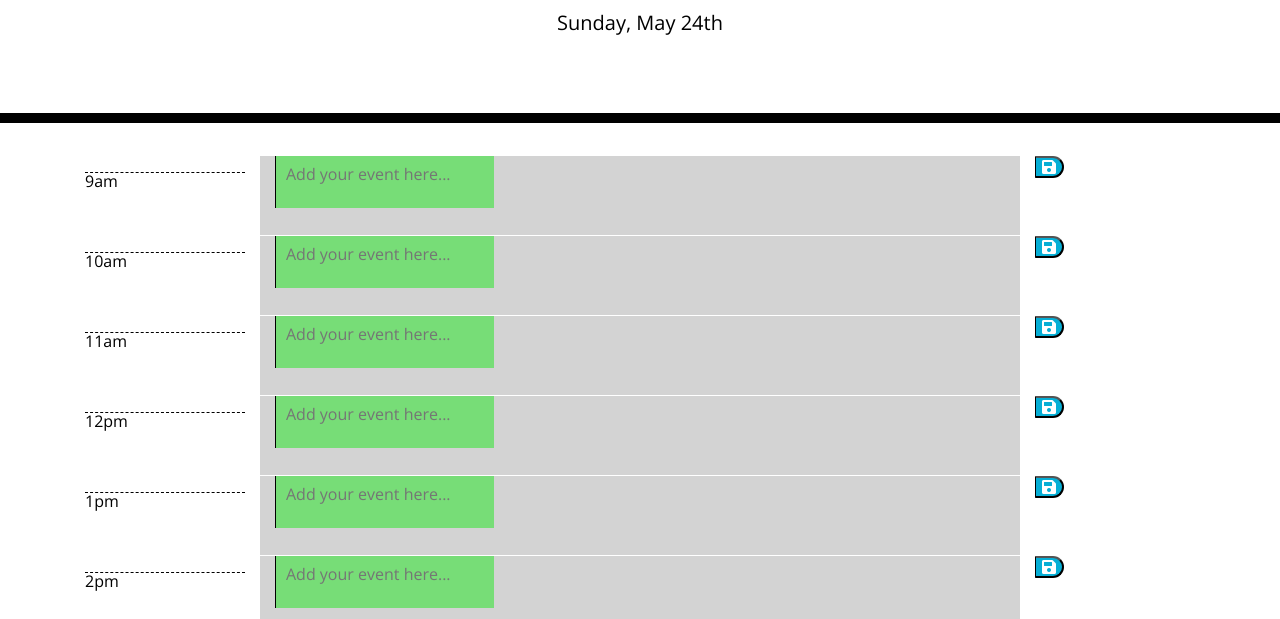
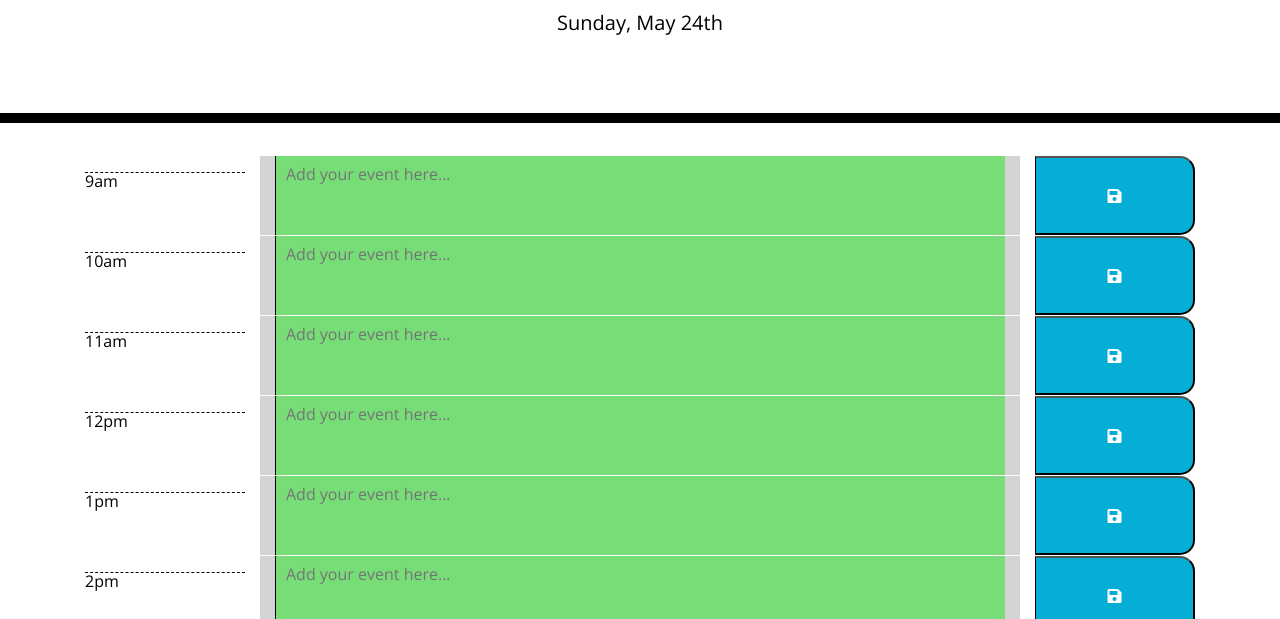
Before and after one commit to adsana/Work_Day_Scheduler, a plain HTML site: page index.html in a window 1280 px wide. Shown: the part 181-800 px from the top of the page. Drawn offline with nearby package versions, Linux system fonts and the light colour scheme.

Commit message:
css refinements

```diff
--- a/style.css
+++ b/style.css
@@ -6,6 +6,8 @@ body {
 
 textarea{
   background: transparent;
+  height: 100%;
+  width:100%;
   border: none;
   resize: none;
   color: #000000;
@@ -63,6 +65,8 @@ textarea{
   border-bottom-right-radius: 15px;
   background-color: #06AED5;
   color: white;
+  height: 100%;
+  width:100%;
 }
 
 .saveBtn i:hover {
```
Also changed, not shown: index.html (+0 -1 lines).
